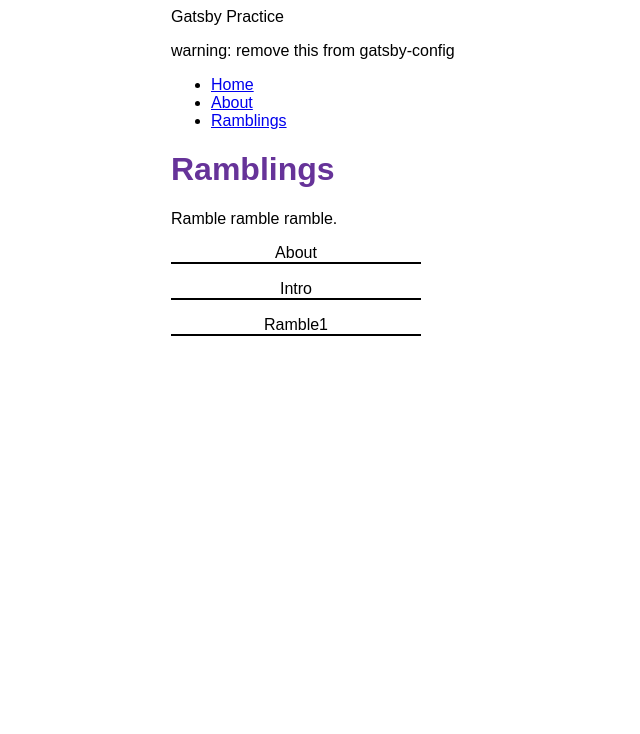
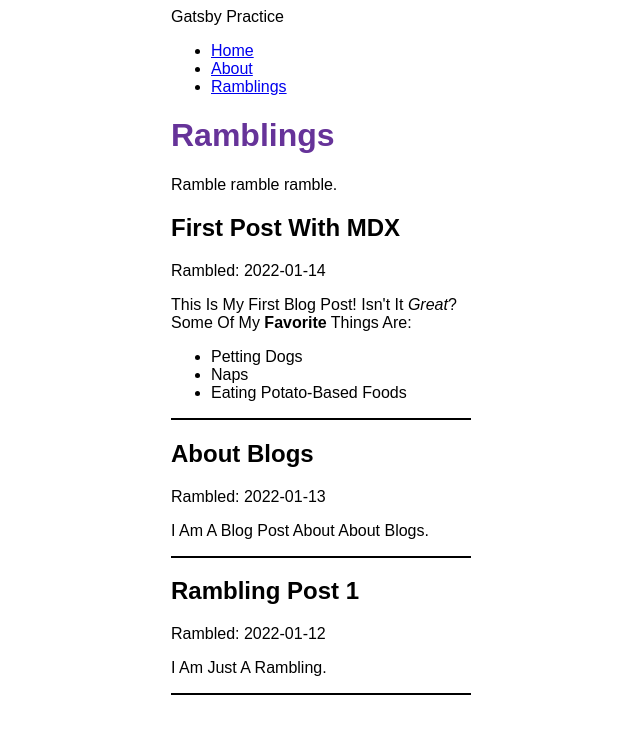
Before and after one commit to CheoR/gatsby-tut, a Gatsby site: page /blog in a window 1280 px wide. Shown: the whole page, without its empty margins (219-859 px from the left). Built offline with nearby package versions, Linux system fonts and the light colour scheme; Gatsby itself is replaced by a stand-in of ours.

Commit message:
build: MDX render page query data per blog posting.

```diff
--- a/blog/about.mdx
+++ b/blog/about.mdx
@@ -0,0 +1,6 @@
+---
+title: "About Blogs"
+date: "2022-01-13"
+---
+
+I am a blog post about about blogs.
--- a/blog/intro.mdx
+++ b/blog/intro.mdx
@@ -0,0 +1,10 @@
+---
+title: "First Post with MDX"
+date: "2022-01-14"
+---
+
+This is my first blog post! Isn't it *great*?
+Some of my **favorite** things are:
+* Petting dogs
+* Naps
+* Eating potato-based foods
--- a/blog/ramble1.mdx
+++ b/blog/ramble1.mdx
@@ -0,0 +1,6 @@
+---
+title: "Rambling post 1"
+date: "2022-01-12"
+---
+
+I am just a rambling.
--- a/gatsby-config.js
+++ b/gatsby-config.js
@@ -6,6 +6,7 @@ module.exports = {
   plugins: [
     "gatsby-plugin-image",
     "gatsby-plugin-sharp",
+    "gatsby-plugin-mdx",
     {
       resolve: "gatsby-source-filesystem",
       options: {
--- a/package.json
+++ b/package.json
@@ -15,8 +15,11 @@
     "clean": "gatsby clean"
   },
   "dependencies": {
+    "@mdx-js/mdx": "^1.6.22",
+    "@mdx-js/react": "^1.6.22",
     "gatsby": "^4.5.2",
     "gatsby-plugin-image": "^2.5.1",
+    "gatsby-plugin-mdx": "^3.5.1",
     "gatsby-plugin-sharp": "^4.5.1",
     "gatsby-source-filesystem": "^4.5.1",
     "react": "^17.0.1",
--- a/src/components/layout.js
+++ b/src/components/layout.js
@@ -26,7 +26,7 @@ const Layout = ({ pageTitle, children }) => {
     <div className={container}>
       <title>{pageTitle} | {data.site.siteMetadata.title}</title>
       <header className={siteTitle}>{data.site.siteMetadata.title}</header>
-      <p>{data.site.siteMetadata.warning}</p>
+      {/* <p>{data.site.siteMetadata.warning}</p> */}
       <nav>
         <ul className={navLinks}>
           <li className={navLinkItem}><Link to="/" className={navLinkText}>Home</Link></li>
--- a/src/pages/blog.js
+++ b/src/pages/blog.js
@@ -1,34 +1,45 @@
 import * as React from 'react'
 import { graphql } from 'gatsby'
+import { MDXRenderer } from 'gatsby-plugin-mdx'
 
 import Layout from '../components/layout'
-import { ramblings, postItem } from './blog.module.css'
+import { postItem } from './blog.module.css'
 
 const BlogPage = ({ data }) => {
   return (
     <Layout pageTitle="Ramblings">
       <p>Ramble ramble ramble.</p>
-      <ul className={ramblings}>
       {
-          data.allFile.nodes.map((node) => (
-            <li key={node.name} className={postItem}>
-                {node.name}
-            </li>
+        data.allMdx.nodes.map((node) => (
+          <article key={node.id} className={postItem}>
+            <h2>{node.frontmatter.title}</h2>
+            <p>Rambled: {node.frontmatter.date}</p>
+            <MDXRenderer>
+              {node.body}
+            </MDXRenderer>
+          </article>
         ))
       }
-      </ul>
     </Layout>
   )
 }
 
+// query markdown files
 export const query = graphql`
   {
-        allFile(filter: {sourceInstanceName: {eq: "blog"}}) {
+    allMdx(sort: {fields: frontmatter___date, order: DESC}) {
       nodes {
-            name
+        frontmatter {
+          date(formatString: "YYYY-MM-DD")
+          title
+        }
+        id
+        body
       }
     }
   }
 `
 
+// allFile(filter: {sourceInstanceName: {eq: "blog"}}) {
+
 export default BlogPage
--- a/src/pages/blog.module.css
+++ b/src/pages/blog.module.css
@@ -7,7 +7,6 @@
 .postItem {
  border-bottom: 2px solid black;
  margin-bottom: 1rem;
- width: 50%;
- text-align: center;
+ width: 60%;
  text-transform: capitalize;
 }
```
Also changed, not shown: 1 other file. Lines whose indentation alone changed are shown as unchanged.
